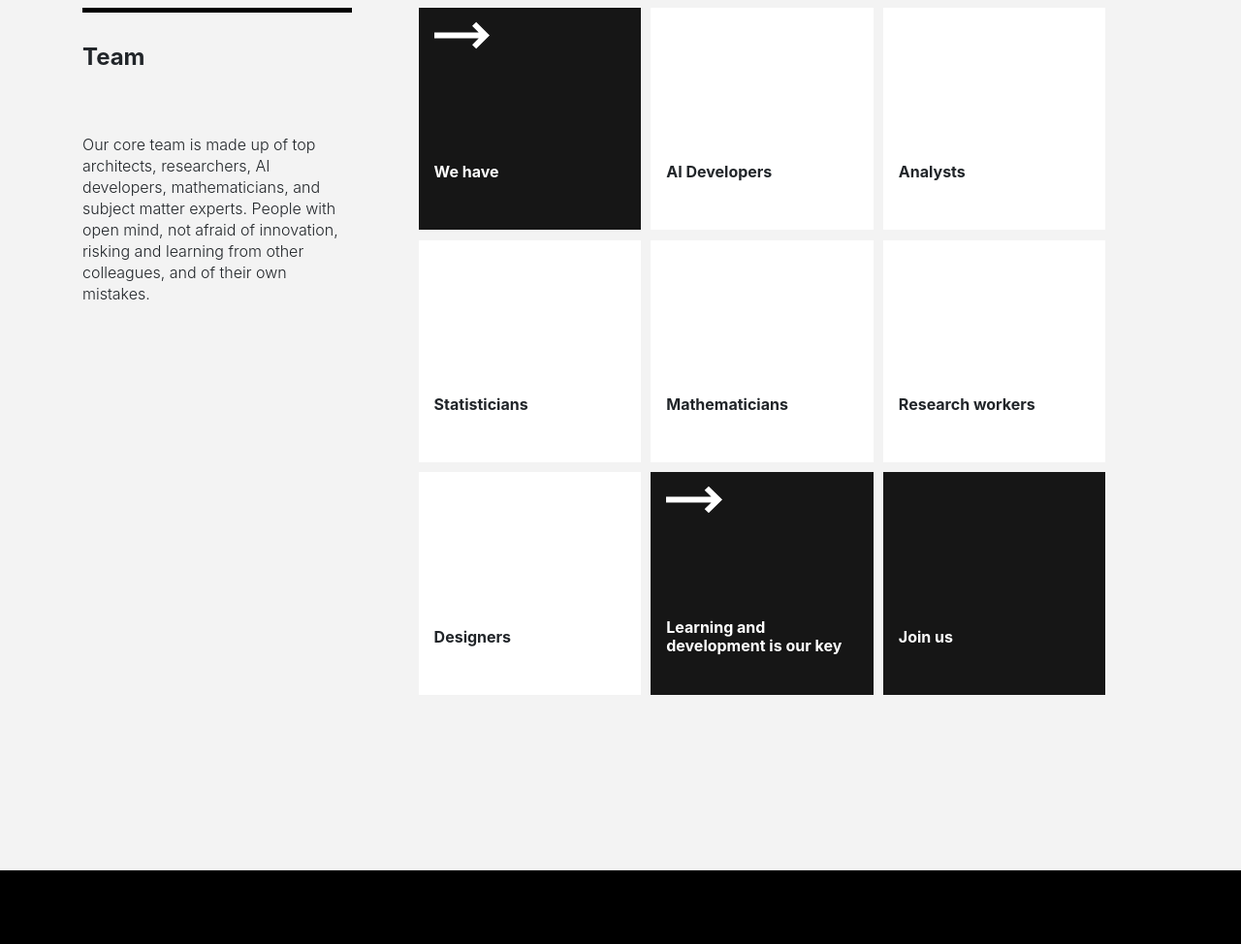
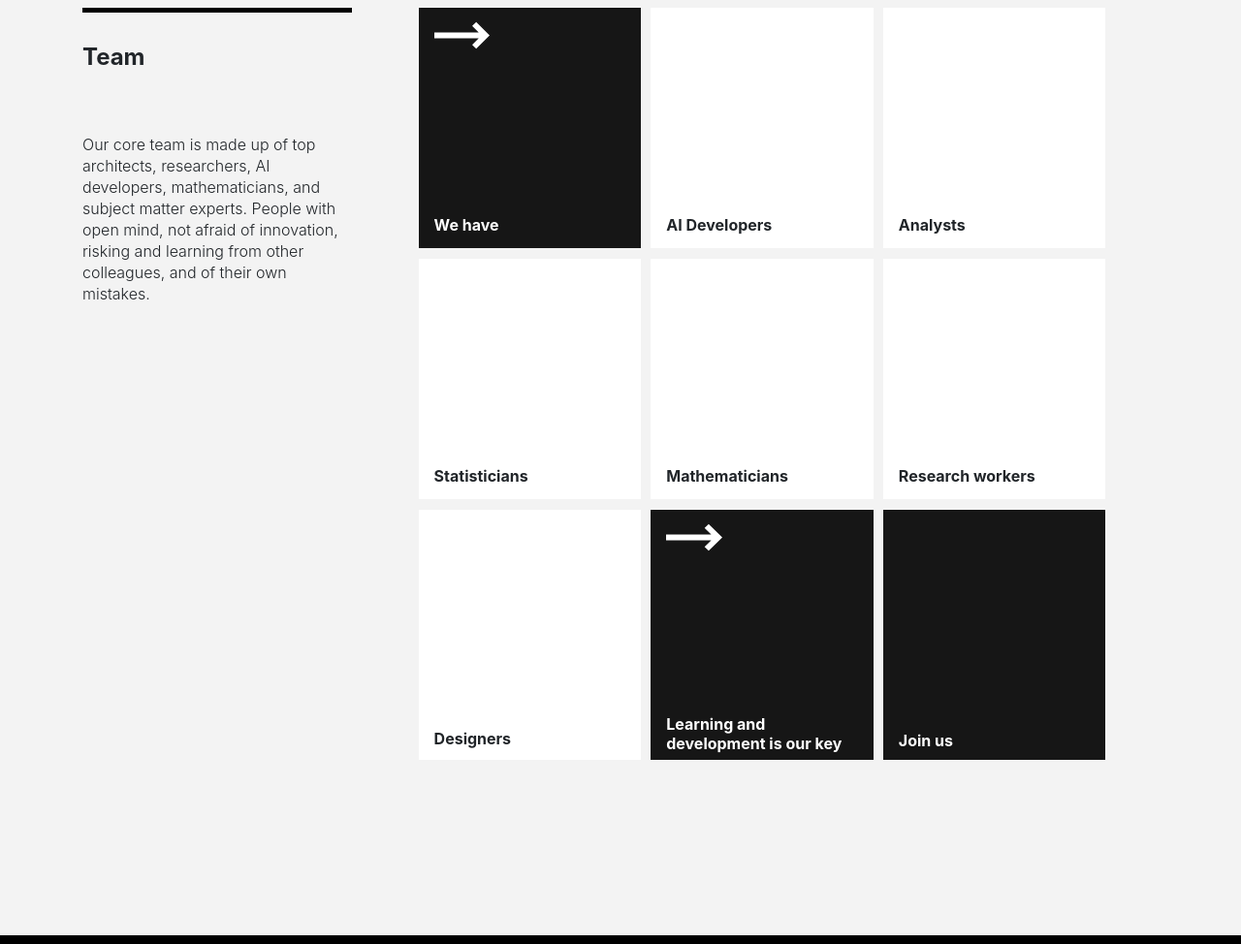
Before and after one commit to linettemanuel/dnaiW, a website with bundled scripts: page index.html in a window 1280 px wide. Shown: the part 2640-3614 px from the top of the page at 97% size. Built offline with nearby package versions, Linux system fonts and the light colour scheme; files whose address does not match are found by name; a web font is replaced by a local one.

Commit message:
team tiles styling correction

```diff
--- a/index.html
+++ b/index.html
@@ -666,14 +666,14 @@
                   </div>
 
                   <div class="row">
-                      <div class="bg-white team-item team-item-pic" style="background-size: cover;"><h5 class="text-black text-left text-bold">Designers</h5></div>
+                      <div class="bg-white team-item team-item-pic" style="background-size: cover;"><h5 class="text-black text-left text-bold" style="top: -6%">Designers</h5></div>
                     <div class="bg-black team-item">
-                      <h5 class="text-white text-left text-bold" style="margin-top: -10px;">Learning and development is our key</h5>
+                      <h5 class="text-white text-left text-bold special-item" style="margin-top: -10px;">Learning and development is our key</h5>
                       <img class="w-25 ml-3 d-block" src="./img/arrow.svg" alt="arrow">
                     </div>
                     <a class="join" href="#contact">
                       <div class="bg-black team-item move-team-item">
-                          <h5 class="text-white text-bold">Join us</h5>
+                          <h5 class="text-white text-bold join-us">Join us</h5>
                           <img class="w-25 pt-4 d-block" src="./img/add.svg" alt="add icon">
                       </div>
                     </a>
--- a/scss/_custom.scss
+++ b/scss/_custom.scss
@@ -437,6 +437,30 @@ html {
     background: gray;
 }
 
+.team-item h5 {
+    width: 85%;
+    display: block;
+    position: relative;
+    margin: auto;
+    margin-left: 1rem;
+    font-size: 1rem;
+    top: -73%;
+}
+
+.team-item .special-item {
+    width: 85%;
+    display: block;
+    position: relative;
+    margin: auto;
+    margin-left: 1rem;
+    font-size: 1rem;
+    top: -22%;
+}
+.team-item .join-us{
+    margin-top: 10px;
+    transform: translateY(-10px);
+}
+
 @media (min-width:1440px) {
 
 }
```
Also changed, not shown: css/grayscale.css, css/grayscale.min.css.
